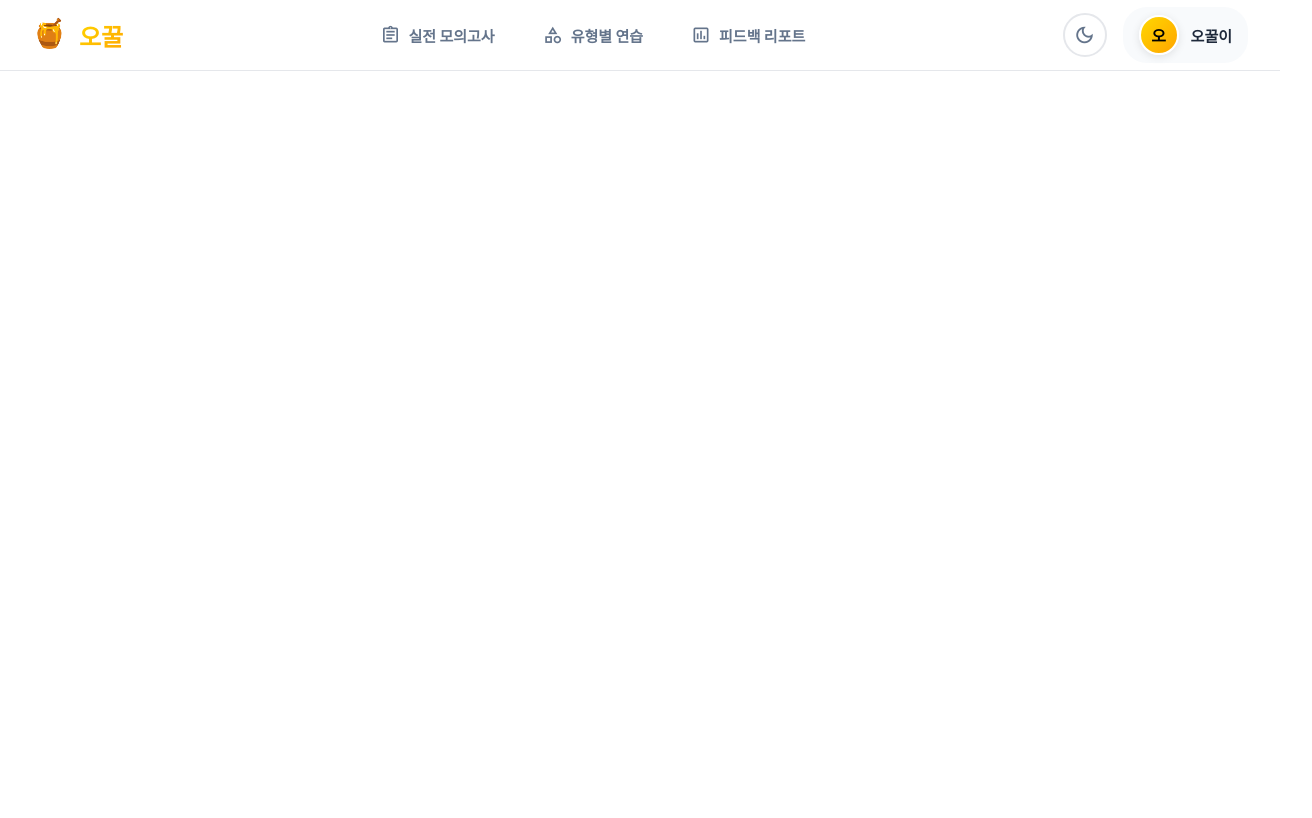
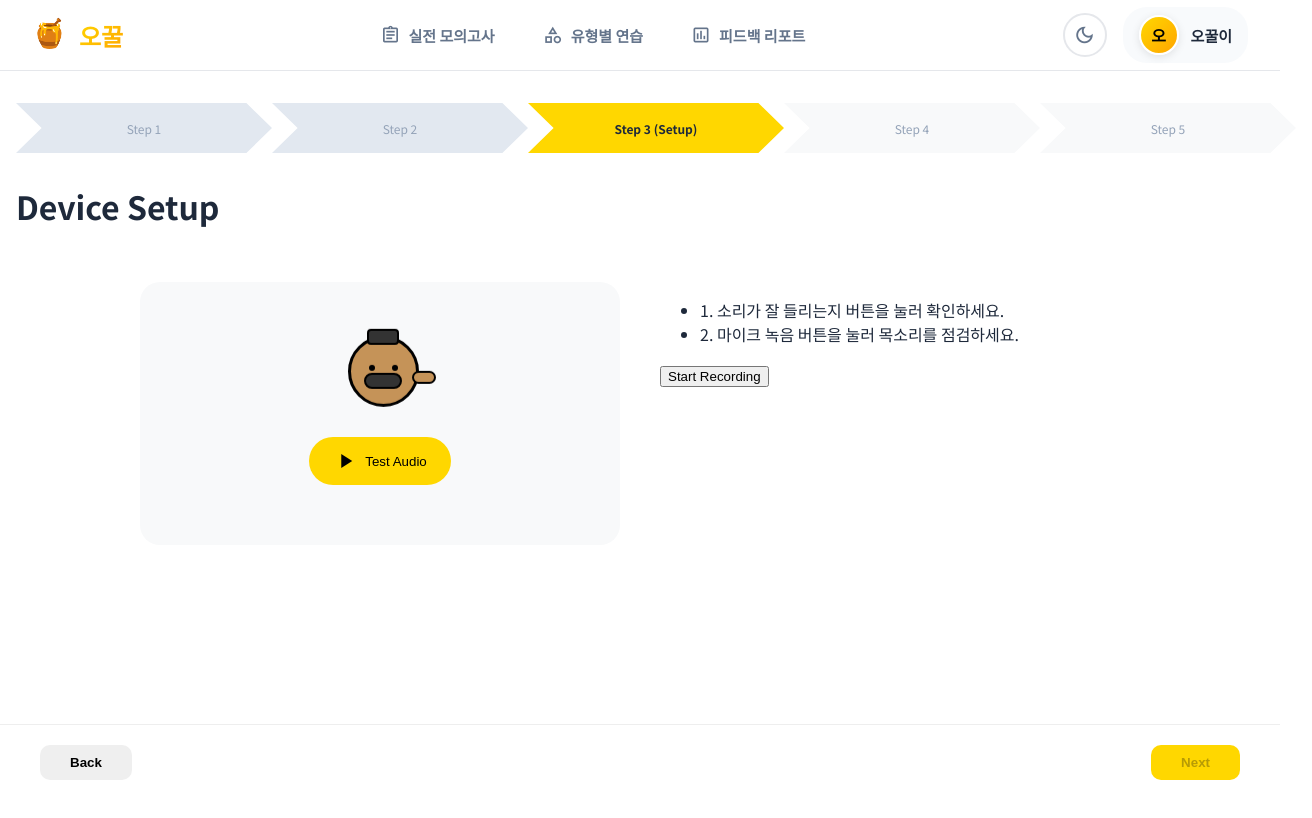
Before and after one commit to jieulkim/okkul, a Vue app in the folder fe/: page /exam/setup in a window 1280 px wide. Shown: the top 818 px of the page, 1312 px wide, since content can reach past the window. Built offline with nearby package versions, Linux system fonts and the light colour scheme.

Commit message:
feature: 설문페이지 & 모의고사페이지

```diff
--- a/fe/src/router/index.js
+++ b/fe/src/router/index.js
@@ -5,6 +5,7 @@ import PracticeQuestionView from '../views/practice/PracticeQuestionView.vue'
 import ExamView from '../views/exam/ExamView.vue'
 import SurveyView from '../views/survey/SurveyView.vue'
 import SurveyLevelView from '../views/survey/SurveyLevelView.vue'
+import SetupView from '../views/exam/SetupView.vue'
 
 const router = createRouter({
   history: createWebHistory(import.meta.env.BASE_URL),
@@ -24,6 +25,8 @@ const router = createRouter({
       name: 'practice-question',
       component: PracticeQuestionView
     },
+
+    // 나중에 만들 예정
     {
       path: '/mypage',
       name: 'mypage',
@@ -33,6 +36,11 @@ const router = createRouter({
       path: '/exam',
       name: 'exam',
       component: ExamView
+    },
+    {
+      path: '/exam/setup',
+      name: 'exam-setup',
+      component: SetupView
     },
     {
       path: '/survey',
--- a/fe/src/views/exam/ExamView.vue
+++ b/fe/src/views/exam/ExamView.vue
@@ -1,14 +1,82 @@
+<script setup>
+import { ref, inject } from 'vue'
+import { useRouter } from 'vue-router'
+
+const router = useRouter()
+const isDarkMode = inject('isDarkMode', ref(false))
+
+// 최대 3개 설문 데이터 (예시)
+const savedSurveys = ref([
+  { id: 1, title: '최근 설문 (Level 4)', date: '2026-01-20' },
+  { id: 2, title: '비즈니스 연습 (Level 5)', date: '2026-01-18' }
+])
+
+const showModal = ref(false)
+
+// 기존 설문 선택 시 -> 바로 셋업으로
+const useSurvey = (id) => {
+  router.push('/exam/setup')
+}
+
+// 새 설문 시작 시 -> 출처(exam)와 타겟 슬롯 전달
+const startNewSurvey = (slotId = null) => {
+  const targetSlot = slotId || (savedSurveys.value.length + 1)
+  router.push({
+    path: '/survey',
+    query: { from: 'exam', slot: targetSlot }
+  })
+}
+</script>
+
 <template>
-  <div class="exam-container">
-    <h1>실전 시험 모드</h1>
-    <p>여기에 시험 관련 내용을 구현하세요.</p>
+  <div class="exam-container" :class="{ 'dark-mode': isDarkMode }">
+    <div class="header">
+      <h1>실전 모의고사</h1>
+      <p>실제 시험과 동일한 환경에서 연습합니다.</p>
+    </div>
+
+    <div class="action-card">
+      <button @click="showModal = true" class="main-btn">시험 시작하기</button>
+    </div>
+
+    <div v-if="showModal" class="modal-overlay" @click="showModal = false">
+      <div class="modal-card" @click.stop :class="{ 'dark-card': isDarkMode }">
+        <div class="modal-header">
+          <h3>설문 정보 선택</h3>
+          <p>사용할 설문 데이터를 선택하거나 새로 작성하세요.</p>
+        </div>
+        <div class="survey-list">
+          <div v-for="s in savedSurveys" :key="s.id" class="survey-item">
+            <div class="info">
+              <span class="title">{{ s.title }}</span>
+              <span class="date">{{ s.date }}</span>
+            </div>
+            <div class="btns">
+              <button @click="useSurvey(s.id)" class="select-btn">선택</button>
+              <button @click="startNewSurvey(s.id)" class="replace-btn">교체</button>
+            </div>
+          </div>
+          <button v-if="savedSurveys.length < 3" @click="startNewSurvey()" class="add-btn">+ 새 설문 추가</button>
+        </div>
+        <button @click="showModal = false" class="close-btn">닫기</button>
+      </div>
+    </div>
   </div>
 </template>
 
-<script setup>
-// 필요한 로직 추가
-</script>
+<style scoped>
+/* 원본 디자인 유지 + 모달 스타일 추가 */
+.exam-container { padding: 40px; text-align: center; min-height: 80vh; }
+.main-btn { background: #FFD700; border: 2px solid #000; padding: 15px 50px; font-weight: 900; border-radius: 50px; cursor: pointer; box-shadow: 0 4px 0 #000; font-size: 1.2rem; }
+.main-btn:active { transform: translateY(2px); box-shadow: 0 2px 0 #000; }
 
-<style scoped>
-/* 시험 페이지 전용 스타일 */
+.modal-overlay { position: fixed; inset: 0; background: rgba(0,0,0,0.7); display: flex; align-items: center; justify-content: center; z-index: 2000; backdrop-filter: blur(4px); }
+.modal-card { background: white; padding: 30px; border-radius: 24px; width: 450px; text-align: left; }
+.dark-card { background: #1e293b; color: white; }
+.survey-item { display: flex; justify-content: space-between; align-items: center; padding: 15px; background: #f8f9fa; border-radius: 12px; margin-bottom: 10px; border: 1px solid #eee; }
+.dark-card .survey-item { background: #334155; border-color: #475569; }
+.select-btn { background: #FFD700; border: none; padding: 8px 15px; border-radius: 8px; font-weight: bold; cursor: pointer; margin-right: 5px; }
+.replace-btn { background: #e2e8f0; border: none; padding: 8px 15px; border-radius: 8px; cursor: pointer; }
+.add-btn { width: 100%; padding: 15px; border: 2px dashed #ccc; background: none; border-radius: 12px; cursor: pointer; color: #64748b; font-weight: bold; }
+.close-btn { margin-top: 20px; width: 100%; border: none; background: none; color: #94a3b8; cursor: pointer; }
 </style>
--- /dev/null
+++ b/fe/src/views/exam/SetupView.vue
@@ -0,0 +1,115 @@
+<script setup>
+import { ref, onUnmounted } from 'vue'
+import { useRouter } from 'vue-router'
+
+const router = useRouter()
+const isPlaying = ref(false)
+const isRecording = ref(false)
+const hasRecording = ref(false)
+
+const audio = new Audio('https://opickoreademo.multicampus.com/Audio/EN/0.mp3')
+
+const togglePlay = () => {
+  if (isPlaying.value) {
+    audio.pause()
+    audio.currentTime = 0
+  } else {
+    audio.play()
+    audio.onended = () => isPlaying.value = false
+  }
+  isPlaying.value = !isPlaying.value
+}
+
+const startRec = () => {
+  isRecording.value = true
+  setTimeout(() => {
+    isRecording.value = false
+    hasRecording.value = true
+  }, 3000) // 가상 녹음 3초
+}
+
+onUnmounted(() => audio.pause())
+</script>
+
+<template>
+  <div class="assessment-page">
+    <header class="assessment-header">
+      <nav class="step-progress">
+        <div class="step completed">Step 1</div>
+        <div class="step completed">Step 2</div>
+        <div class="step active">Step 3 (Setup)</div>
+        <div class="step">Step 4</div>
+        <div class="step last">Step 5</div>
+      </nav>
+      <h1 class="page-title">Device Setup</h1>
+    </header>
+
+    <main class="assessment-main">
+      <div class="setup-grid">
+        <div class="character-card">
+          <div class="okkul-mini-container">
+            <div class="platypus-body">
+              <div class="platypus-hat"></div>
+              <div class="platypus-eye left"></div>
+              <div class="platypus-eye right"></div>
+              <div class="platypus-bill"></div>
+              <div class="platypus-arm-right" :class="{ 'wave': isPlaying }"></div>
+            </div>
+          </div>
+          <button @click="togglePlay" class="play-btn" :class="{ active: isPlaying }">
+            <span class="material-icons">{{ isPlaying ? 'stop' : 'play_arrow' }}</span>
+            {{ isPlaying ? 'Stop' : 'Test Audio' }}
+          </button>
+        </div>
+
+        <div class="control-card">
+          <ul class="steps">
+            <li>1. 소리가 잘 들리는지 버튼을 눌러 확인하세요.</li>
+            <li>2. 마이크 녹음 버튼을 눌러 목소리를 점검하세요.</li>
+          </ul>
+          <div class="btns">
+            <button @click="startRec" class="rec-btn" :disabled="isRecording">
+              {{ isRecording ? 'Recording...' : 'Start Recording' }}
+            </button>
+            <button v-if="hasRecording" class="check-btn">Play Recorded Voice</button>
+          </div>
+        </div>
+      </div>
+    </main>
+
+    <footer class="assessment-footer">
+      <button @click="router.back()" class="nav-btn back-btn">Back</button>
+      <button @click="router.push('/exam/question')" class="nav-btn next-btn" :disabled="!hasRecording">Next</button>
+    </footer>
+  </div>
+</template>
+
+<style scoped>
+.assessment-page { min-height: 100vh; padding-bottom: 100px; }
+.assessment-header { max-width: 1280px; margin: 0 auto; width: 100%; padding: 32px 16px; }
+.step-progress { display: flex; height: 50px; margin-bottom: 30px; }
+.step { flex: 1; display: flex; align-items: center; justify-content: center; background: #f8f9fa; color: #94a3b8; font-size: 12px; clip-path: polygon(0% 0%, 90% 0%, 100% 50%, 90% 100%, 0% 100%, 10% 50%); }
+.step.active { background: #FFD700; color: #1e293b; font-weight: bold; }
+.step.completed { background: #e2e8f0; }
+
+.setup-grid { display: grid; grid-template-columns: 1fr 1fr; gap: 40px; max-width: 1000px; margin: 0 auto; }
+.character-card { background: #f8f9fa; border-radius: 20px; padding: 60px; text-align: center; }
+.play-btn { margin-top: 30px; background: #FFD700; border: none; padding: 12px 24px; border-radius: 30px; cursor: pointer; display: flex; align-items: center; gap: 8px; margin-inline: auto; }
+
+/* 오꿀이 스타일 */
+.okkul-mini-container { width: 65px; height: 65px; position: relative; animation: float 3s infinite ease-in-out; margin: 0 auto; }
+.platypus-body { position: relative; width: 65px; height: 65px; background: #C59358; border: 3px solid #000; border-radius: 50%; }
+.platypus-hat { position: absolute; top: -10px; left: 50%; transform: translateX(-50%); width: 28px; height: 12px; background: #333; border: 2.5px solid #000; border-radius: 4px; }
+.platypus-eye { position: absolute; top: 26px; width: 6px; height: 6px; background: #000; border-radius: 50%; }
+.platypus-eye.left { left: 18px; }
+.platypus-eye.right { right: 18px; }
+.platypus-bill { position: absolute; top: 34px; left: 50%; transform: translateX(-50%); width: 34px; height: 12px; background: #333; border: 2.5px solid #000; border-radius: 12px; }
+.platypus-arm-right { position: absolute; right: -20px; top: 32px; width: 20px; height: 9px; background: #C59358; border: 2.5px solid #000; border-radius: 10px; transform-origin: left center; }
+.wave { animation: wave-motion 0.8s infinite alternate ease-in-out; }
+@keyframes wave-motion { from { transform: rotate(10deg); } to { transform: rotate(-50deg); } }
+@keyframes float { 0%, 100% { transform: translateY(0); } 50% { transform: translateY(-8px); } }
+
+.assessment-footer { position: fixed; bottom: 0; left: 0; right: 0; background: white; border-top: 1px solid #eee; padding: 20px 40px; display: flex; justify-content: space-between; }
+.nav-btn { padding: 10px 30px; border-radius: 10px; border: none; font-weight: bold; cursor: pointer; }
+.next-btn { background: #FFD700; }
+</style>
```
Also changed, not shown: fe/src/views/survey/SurveyLevelView.vue (+30 -17 lines).
